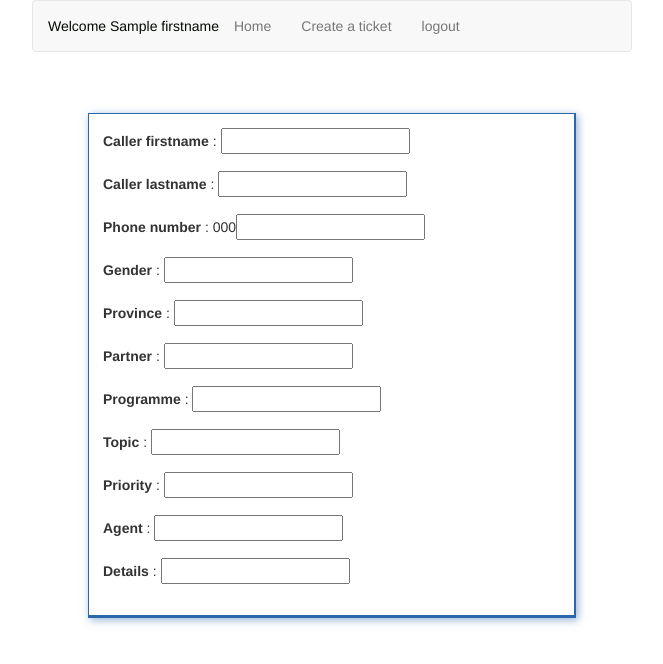
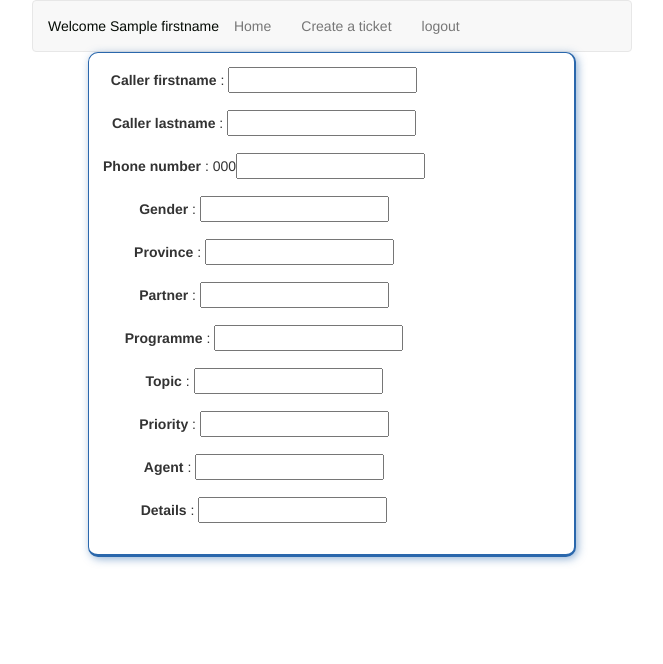
Before and after one commit to alklyn/cfm, a Python web app: template app/templates/create_ticket.html in a window 1280 px wide. Shown: the top 664 px of the page, without its empty margins (308-971 px from the left). Run offline with Jinja, Linux system fonts and the light colour scheme; the template is opened without the code that fills it: most values are stand-ins (such as "Sample title", 1, 10 or a date in 2020); form fields are guessed from the names that the template uses; some libraries are stand-ins or nearby versions.

Commit message:
Update look of ticket class.

```diff
--- a/app/static/styles/ticket.css
+++ b/app/static/styles/ticket.css
@@ -8,6 +8,9 @@
     max-width: 80%;
     max-height: 900px;
     display: flex;
+    margin: auto;
+    text-align: center;
+    border-radius: 10px;
 }
 
 .ticket-data{
```
